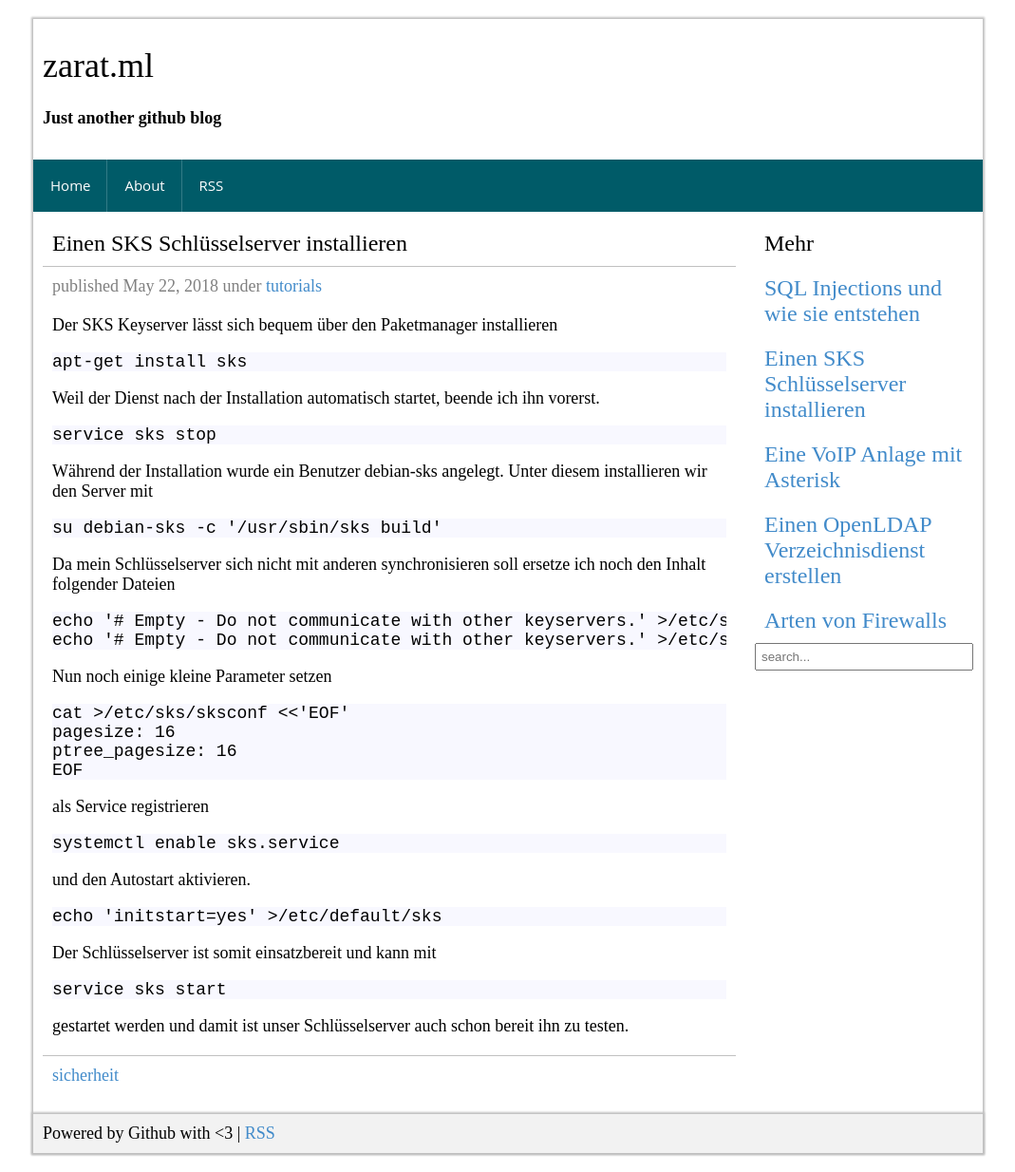
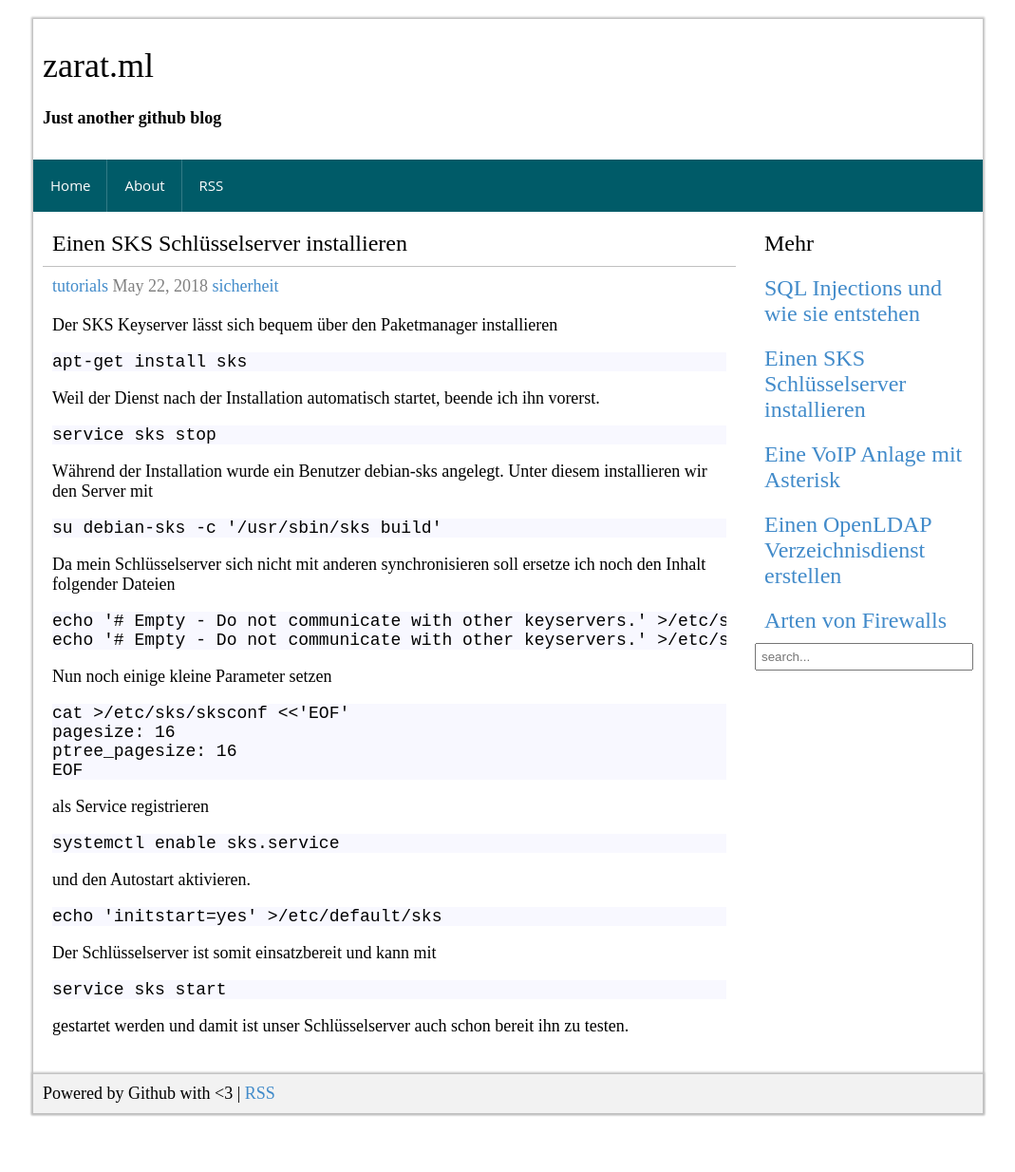
Before and after one commit to zarat/zarat.github.io, a Jekyll site: the page built from _posts/2018-05-22-sks.markdown, in a window 1280 px wide. Shown: the whole page at 95% size, without its empty margins (105-1174 px from the left). Built offline with Jekyll 4.4.1, drawn with Linux system fonts in a browser that asks for light colours; comment, search, counter and statistics services are not loaded; after the commit the page ends 1192 px from its top, so only the background shows below that.

Commit message:
Update post.html

```diff
--- a/_layouts/post.html
+++ b/_layouts/post.html
@@ -8,13 +8,18 @@ layout: default
 
     <div class="sp-content-item-head-secondary">
 
-      published {{ page.date | date: "%B" }}
+      {% for category in page.categories %}
+      {% capture category_name %}{{ category }}{% endcapture %}
+      <a href="../category/{{ category_name }}">{{ category_name }}</a>
+      {% endfor %}
+
+      {{ page.date | date: "%B" }}
       {{ page.date | date: "%d" }},
       {{ page.date | date: "%Y" }}
 
-      under {% for category in page.categories %}
-      {% capture category_name %}{{ category }}{% endcapture %}
-      <a href="../category/{{ category_name }}">{{ category_name }}</a>
+      {% for tag in page.tags %}
+      {% capture tag_name %}{{ tag }}{% endcapture %}
+      <a href="/tag/{{ tag_name }}">{{ tag_name }}</a>
       {% endfor %}
 
     </div>
@@ -23,11 +28,4 @@ layout: default
       {{ content }}
     </div>
 
-    <div class="sp-content-item-head-secondary">
-      {% for tag in page.tags %}
-      {% capture tag_name %}{{ tag }}{% endcapture %}
-      <a href="/tag/{{ tag_name }}">{{ tag_name }}</a>
-      {% endfor %}
-    </div>
-
   </div>
```
